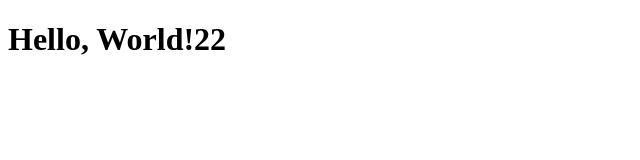
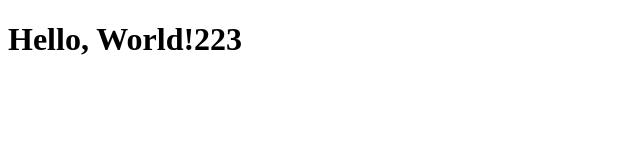
Before and after one commit to NabilHadi/web.nabilhadi.tech, a plain HTML site: page index.html in a window 1280 px wide. Shown: the full height of the page, 0-640 px from the left. Drawn offline with Linux system fonts and the light colour scheme.

Commit message:
update index.html

```diff
--- a/index.html
+++ b/index.html
@@ -6,7 +6,7 @@
 </head>
 
 <body>
-  <h1>Hello, World!22</h1>
+  <h1>Hello, World!223</h1>
 </body>
 
 </html>
```
